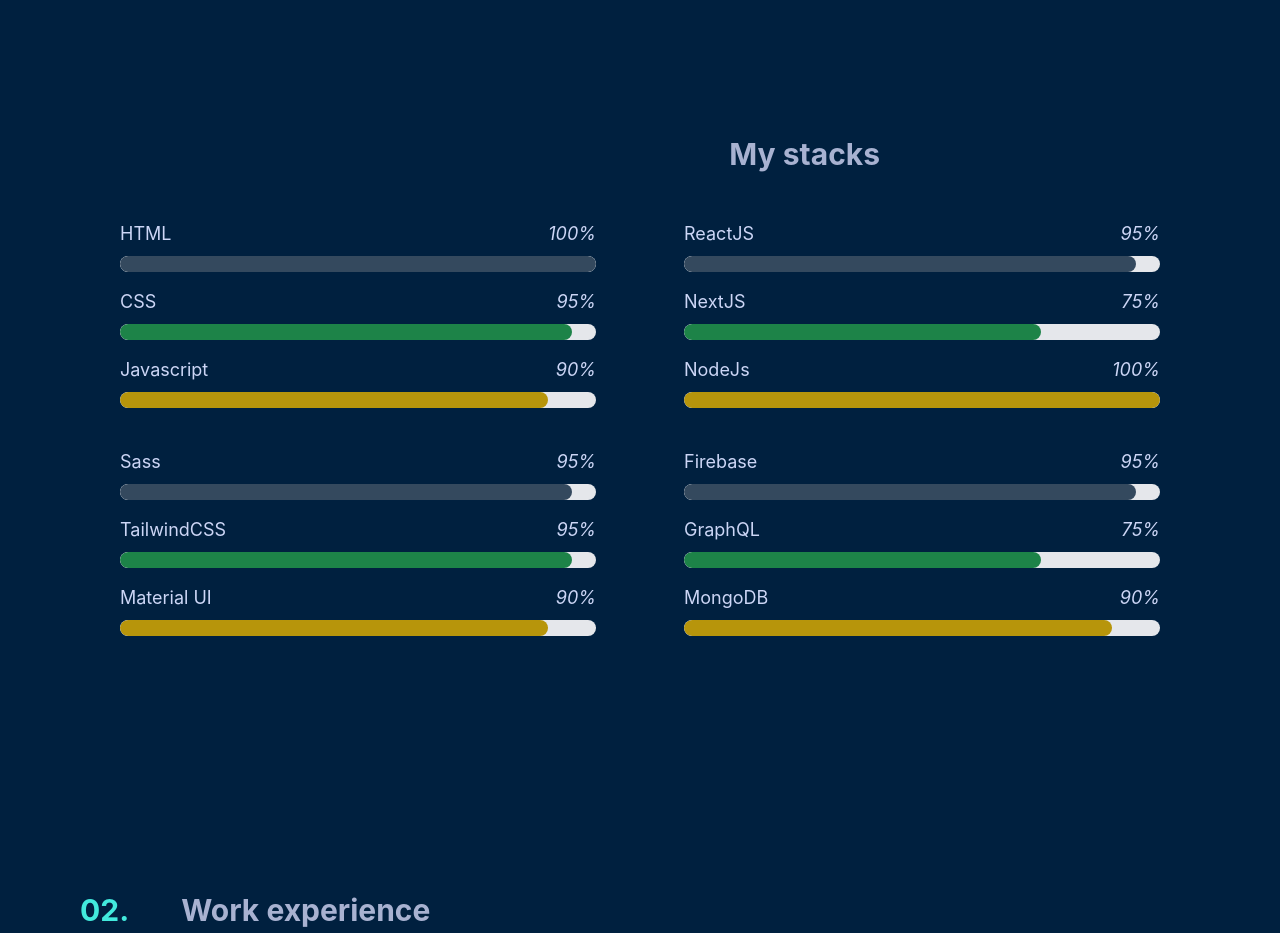
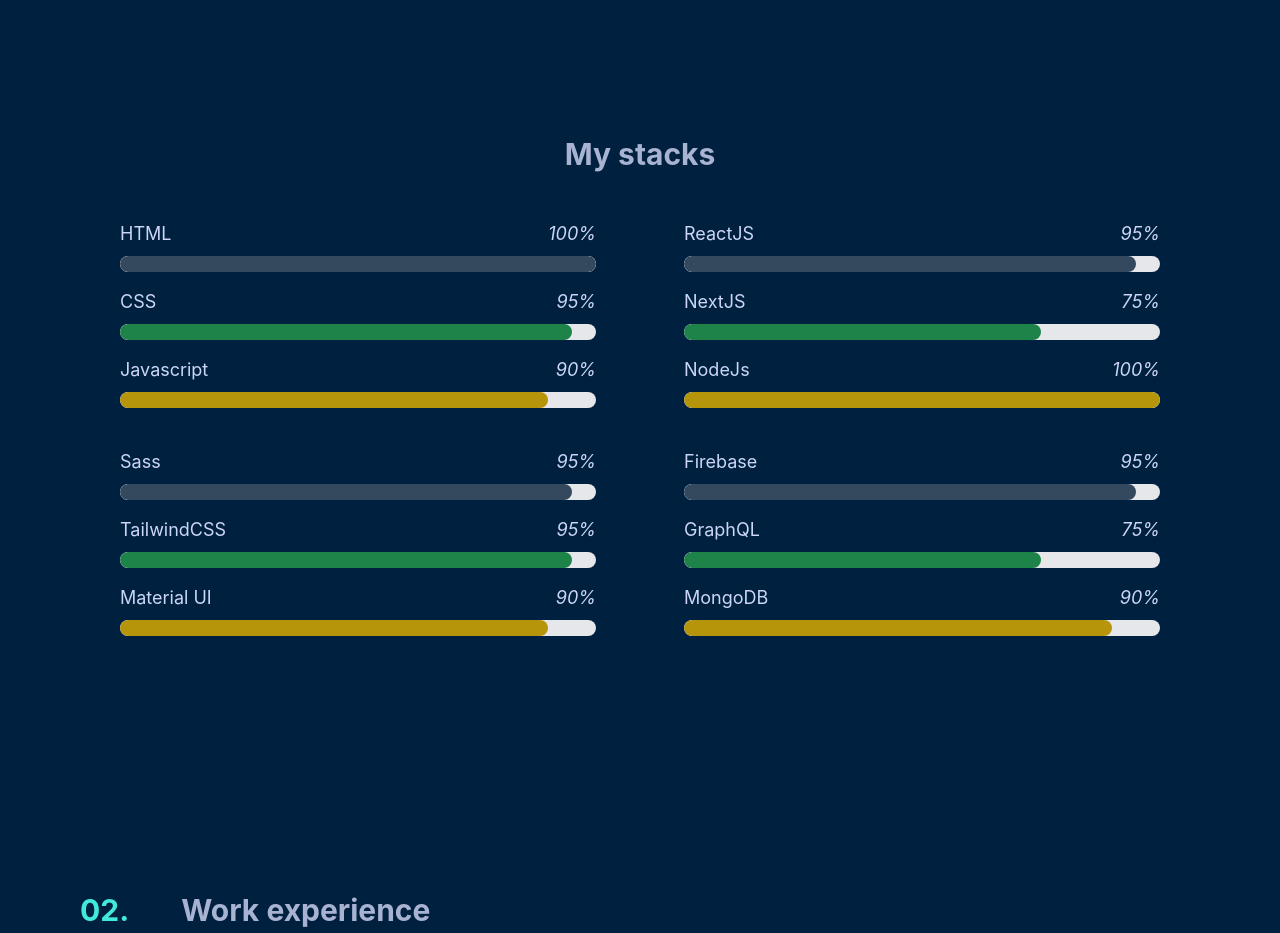
Before and after one commit to Kaddesh/my-portfolio, a React (Create React App) app: page / in a window 1280 px wide. Shown: the part 1660-2593 px from the top of the page. Built offline with nearby package versions, Linux system fonts and the light colour scheme.

Commit message:
correct positioning

```diff
--- a/src/components/stack.jsx
+++ b/src/components/stack.jsx
@@ -9,7 +9,7 @@
        <div className=" mt-20 lg:mt-60 px-5 lg:px-0 lg:max-w-[1200px] lg:mx-auto ">
 
 
-            <h1 className=" text-lg xl:text-3xl font-bold lg:text-end lg:pr-80 lg:pl-10">My stacks</h1>
+            <h1 className=" text-lg xl:text-3xl font-bold">My stacks</h1>
 
 
                 <div className="grid lg:grid-cols-2 text-lg xl:text-3xl text-[#CCD6f6] gap-2 mt-8">
```
